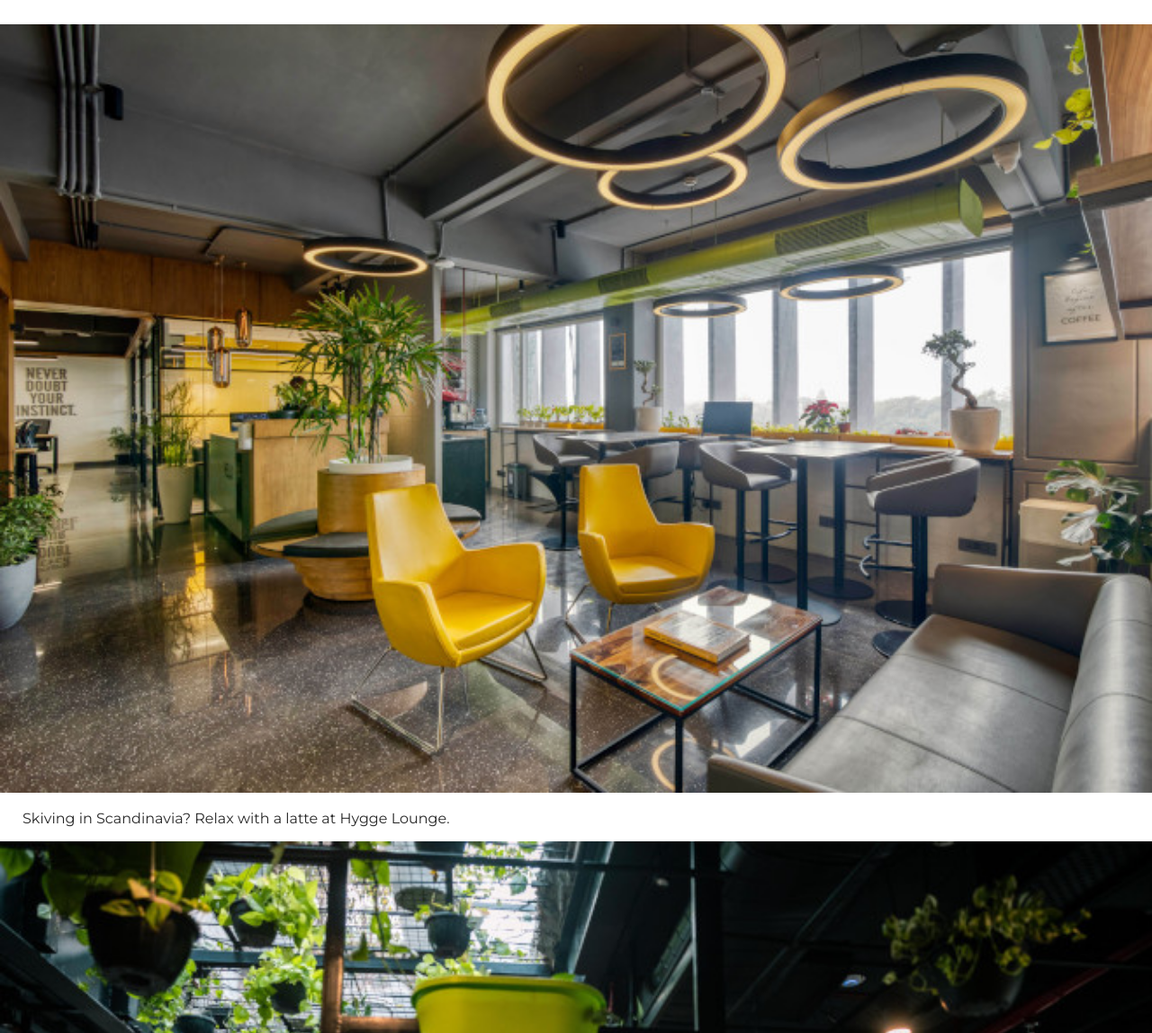
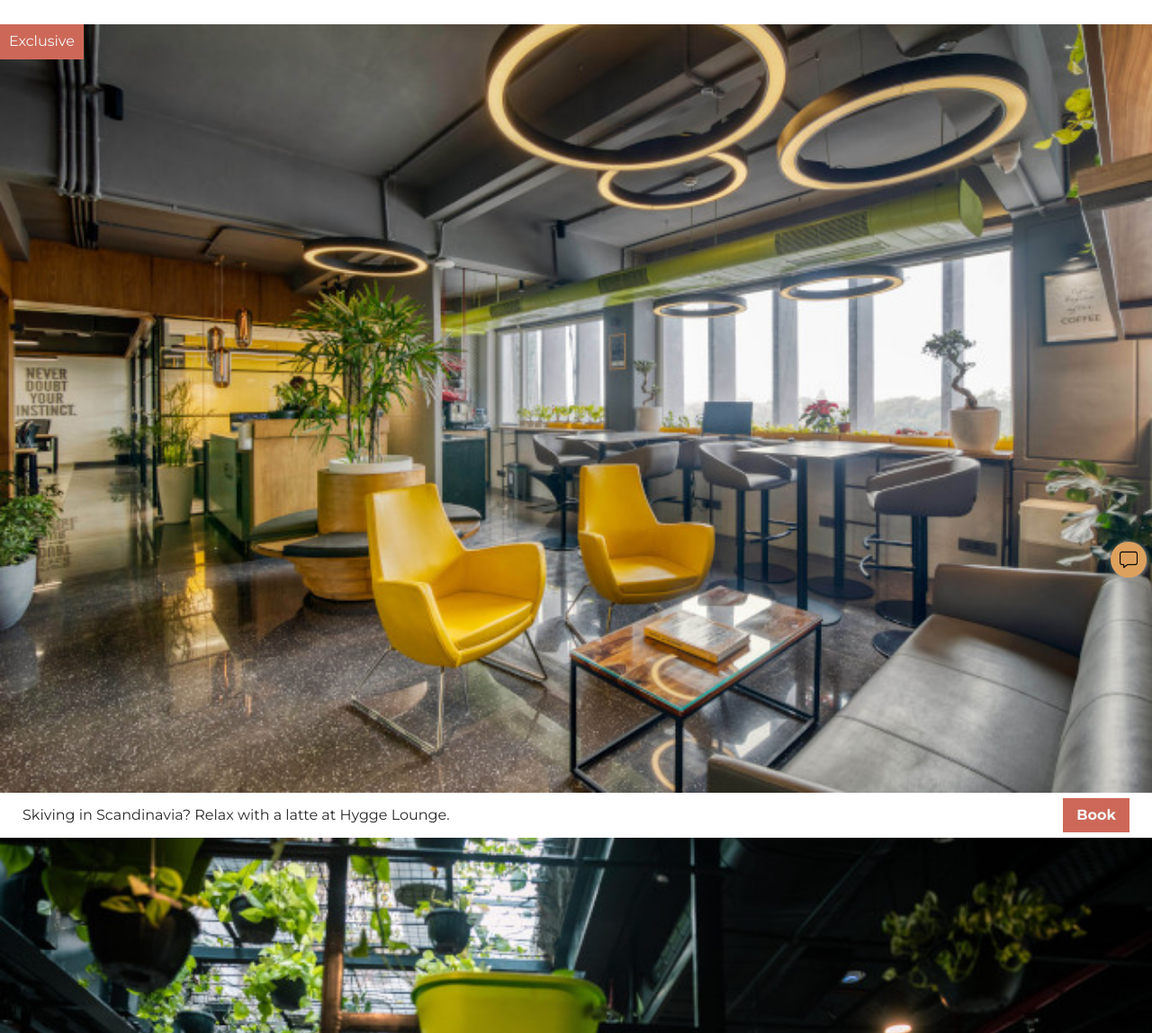
Before and after one commit to adamr7777/2site, a plain HTML site: page index.html in a window 1280 px wide. Shown: the part 152-1300 px from the top of the page at 90% size. Drawn offline with nearby package versions, Linux system fonts and the light colour scheme.

Commit message:
final commit

```diff
--- a/index.css
+++ b/index.css
@@ -41,14 +41,67 @@ h1 {
 }
 
 
-.caption {
-    margin: 0 25px;
+.align-right {
+    margin-left: auto;
 }
 
+
+.caption {
+    display: flex;
+    justify-content: space-between;
+    margin: 0 25px;
+    gap: 20px;
+    /* border: 3px dotted green; */
+}
+
+
 .item-img {
+    display: block;
     width: 100%;
 }
 
-.align-right {
-    margin-left: auto;
+
+
+
+.banner {
+    position: absolute;
+    background: #cd6858;
+    padding: 10px;
+    color: whitesmoke;
+    top: 0px;
+    left: 0px;
 }
+
+.item {
+    position: relative;
+
+}
+
+.btn {
+    background: #cd6858;
+    border: none;
+    padding: 10px 15px;
+    color: whitesmoke;
+    font-weight: 700;
+    cursor: pointer;
+    align-self: center;
+
+}
+
+.modal {
+    position: fixed;
+    bottom: 6px;
+    right: 6px;
+    display: flex;
+    background: #dda15e;
+    border-radius: 50%;
+    width: 40px;
+    height: 40px;
+    cursor: pointer;
+    box-shadow: 1px 1px 5px #999;
+}
+
+.modal img {
+    width: 50%;
+    margin: auto;
+}
--- a/index.html
+++ b/index.html
@@ -28,10 +28,12 @@
 				<h1>The best coworking spaces for lazy devs.</h1>
 			</section>
 
-			<section class="item">
+			<section class="item first">
 				<img src="images/hygge.jpg" class="item-img" alt="A smart coworking space">
+				<div class='banner'>Exclusive</div>
 				<div class="caption">
 					<p>Skiving in Scandinavia? Relax with a latte at Hygge Lounge.</p>
+					<button class='btn'>Book</button>
 				</div>
 			</section>
 
@@ -39,6 +41,7 @@
 				<img src="images/sky-garden.jpg" class="item-img" alt="A coworking space with plants">
 				<div class="caption">
 					<p>Bored in Barcelona? Take a siesta at the Sky Garden.</p>
+					<button class='btn'>Book</button>
 				</div>
 			</section>
 
@@ -46,9 +49,13 @@
 				<img src="images/generator.jpg" class="item-img" alt="A comfortable coworking space">
 				<div class="caption">
 					<p>Relaxing in Rio? Take some downtime at the Generator Hub.</p>
+					<button class='btn'>Book</button>
 				</div>
 			</section>
 
 		</main>
+		<div class='modal'>
+			<img src='images/message.png' alt='speech bubble'/>
+		</div>
 	</body>
 </html>
```
Also changed, not shown: images/message.png (added).
